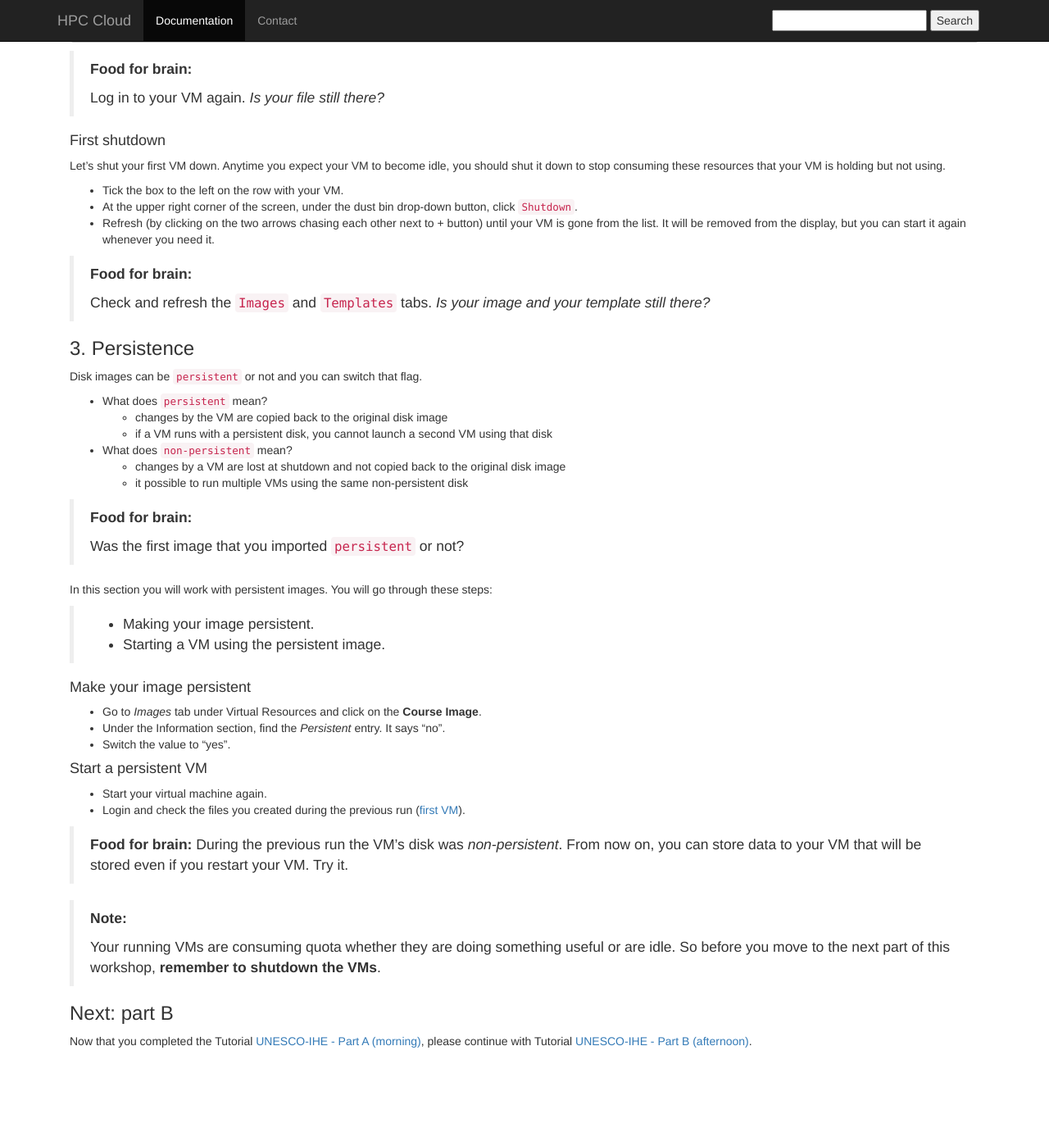
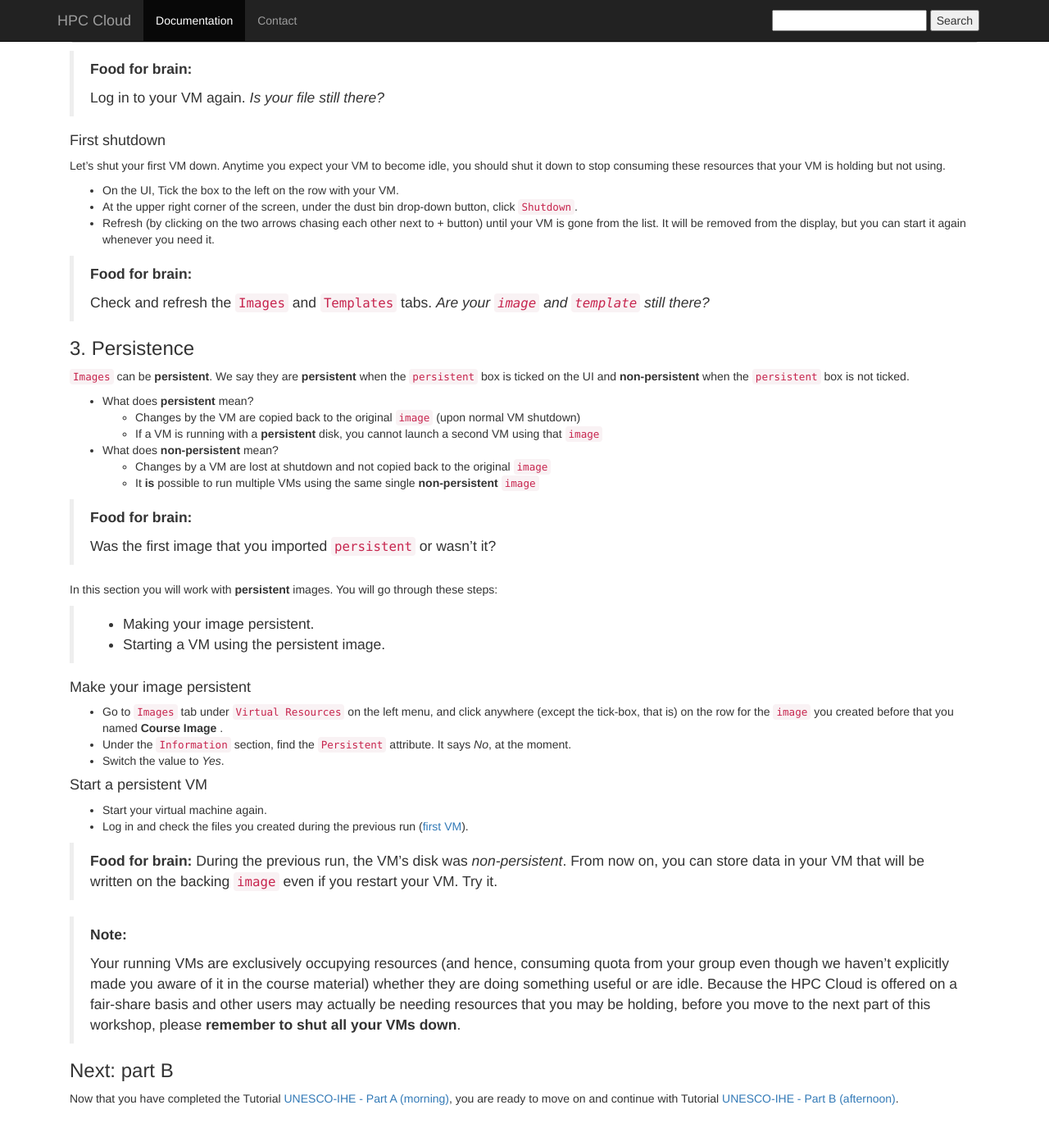
Before and after one commit to sara-nl/clouddocs, a Jekyll site: the page built from wshop-uihe-part-A-2015-Dec-11.markdown, in a window 1280 px wide and 1400 px high, scrolled down 4192 px. Shown: the top 1387 px of the window at 82% size. Built offline with Jekyll 4.4.1, drawn with Linux system fonts in a browser that asks for light colours; nearby versions of some CDN libraries; before the commit the page ends 5522 px from its top, so only the background shows below that.

Commit message:
Completed, improved style on second half of Part A

```diff
--- a/wshop-uihe-part-A-2015-Dec-11.markdown
+++ b/wshop-uihe-part-A-2015-Dec-11.markdown
@@ -226,51 +226,51 @@ ubuntu@ip-145-100-59-XYZ:~$ logout
 
 Let's shut your first VM down. Anytime you expect your VM to become idle, you should shut it down to stop consuming these resources that your VM is holding but not using.
 
-* Tick the box to the left on the row with your VM.
+* On the UI, Tick the box to the left on the row with your VM.
 * At the upper right corner of the screen, under the dust bin drop-down button, click `Shutdown`.
 * Refresh (by clicking on the two arrows chasing each other next to + button) until your VM is gone from the list. It will be removed from the display, but you can start it again whenever you need it.
 
 > **Food for brain:**
 >
-> Check and refresh the `Images` and `Templates` tabs. *Is your image and your template still there?*
+> Check and refresh the `Images` and `Templates` tabs. *Are your `image` and `template` still there?*
 
 ### <a name="3.-Persistence"></a> 3. Persistence
 
-Disk images can be `persistent` or not and you can switch that flag.
+`Images` can be **persistent**. We say they are **persistent** when the `persistent` box is ticked on the UI and **non-persistent** when the `persistent` box is not ticked.
 
-* What does `persistent` mean?
-  *  changes by the VM are copied back to the original disk image
-  *  if a VM runs with a persistent disk, you cannot launch a second VM using that disk
+* What does **persistent** mean?
+  *  Changes by the VM are copied back to the original `image` (upon normal VM shutdown)
+  *  If a VM is running with a **persistent** disk, you cannot launch a second VM using that `image`
 
-* What does `non-persistent` mean?
-  * changes by a VM are lost at shutdown and not copied back to the original disk image
-  * it possible to run multiple VMs using the same non-persistent disk
+* What does **non-persistent** mean?
+  * Changes by a VM are lost at shutdown and not copied back to the original `image`
+  * It **is** possible to run multiple VMs using the same single **non-persistent** `image`
 
 > **Food for brain:**
 >
-> Was the first image that you imported `persistent` or not?
+> Was the first image that you imported `persistent` or wasn't it?
 
-In this section you will work with persistent images. You will go through these steps:
+In this section you will work with **persistent** images. You will go through these steps:
 
 >
 * Making your image persistent.
 * Starting a VM using the persistent image.
 
 #### Make your image persistent
-* Go to *Images* tab under Virtual Resources and click on the **Course Image**.
-* Under the Information section, find the *Persistent* entry. It says "no".
-* Switch the value to "yes".
+* Go to `Images` tab under `Virtual Resources` on the left menu, and click anywhere (except the tick-box, that is) on the row for the `image` you created before that you named **Course Image** .
+* Under the `Information` section, find the `Persistent` attribute. It says _No_, at the moment.
+* Switch the value to _Yes_.
 
 #### Start a persistent VM
 * Start your virtual machine again.
-* Login and check the files you created during the previous run ([first VM](#2.-My-first-VM)).
+* Log in and check the files you created during the previous run ([first VM](#2.-My-first-VM)).
 
 > **Food for brain:**
-> During the previous run the VM's disk was *non-persistent*. From now on, you can store data to your VM that will be stored even if you restart your VM. Try it.
+> During the previous run, the VM's disk was *non-persistent*. From now on, you can store data in your VM that will be written on the backing `image` even if you restart your VM. Try it.
 
 > **Note:**
 >
-> Your running VMs are consuming quota whether they are doing something useful or are idle. So before you move to the next part of this workshop, **remember to shutdown the VMs**.
+> Your running VMs are exclusively occupying resources (and hence, consuming quota from your group even though we haven't explicitly made you aware of it in the course material) whether they are doing something useful or are idle. Because the HPC Cloud is offered on a fair-share basis and other users may actually be needing resources that you may be holding, before you move to the next part of this workshop, please **remember to shut all your VMs down**.
 
 ### Next: part B
-Now that you completed the Tutorial [UNESCO-IHE - Part A (morning)](wshop-uihe-part-A-2015-Dec-11), please continue with Tutorial [UNESCO-IHE - Part B (afternoon)](wshop-uihe-part-B-2015-Dec-11).
+Now that you have completed the Tutorial [UNESCO-IHE - Part A (morning)](wshop-uihe-part-A-2015-Dec-11), you are ready to move on and continue with Tutorial [UNESCO-IHE - Part B (afternoon)](wshop-uihe-part-B-2015-Dec-11).
```
